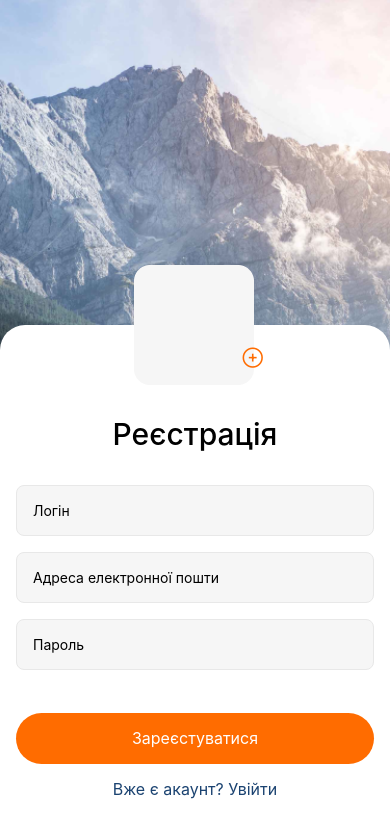
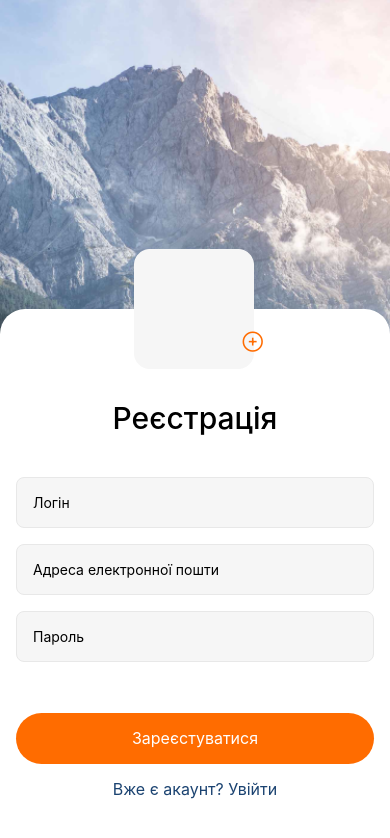
Before and after one commit to Pro100D/react-native-1, a React Native app: screen / in a window 390 px wide. Shown: the top 838 px of the page. Built offline with nearby package versions, Linux system fonts and the light colour scheme.

Commit message:
добавил оброботку инпутов и при сабмите вывожу поля формы в консоль

```diff
--- a/App.js
+++ b/App.js
@@ -1,17 +1,25 @@
 import { StatusBar } from "expo-status-bar";
-import { ImageBackground, StyleSheet, View } from "react-native";
+import {
+  ImageBackground,
+  Keyboard,
+  StyleSheet,
+  TouchableWithoutFeedback,
+  View,
+} from "react-native";
 import RegistrationScreen from "./src/screens/RegistrationScreen";
 import LoginScreen from "./src/screens/LoginScreen";
 import bacgraund from "./images/bacgraund.png";
 
 export default function App() {
   return (
+    <TouchableWithoutFeedback onPress={Keyboard.dismiss}>
       <View style={styles.container}>
         <ImageBackground source={bacgraund} style={styles.image}>
           <RegistrationScreen />
         </ImageBackground>
         <StatusBar style="auto" />
       </View>
+    </TouchableWithoutFeedback>
   );
 }
 
--- a/src/components/RegistrationInput.jsx
+++ b/src/components/RegistrationInput.jsx
@@ -1,29 +1,15 @@
 import { TextInput } from "react-native";
 
-export const RegistrationInputs = ({ focused, setFocused }) => {
+export const RegistrationInputs = ({
+  focused,
+  setFocused,
+  password,
+  setPassword,
+  email,
+  setEmail,
+}) => {
   return (
     <>
-      <TextInput
-        onFocus={() => {
-          setFocused("name");
-        }}
-        onBlur={() => {
-          setFocused("");
-        }}
-        name="name"
-        style={[
-          {
-            backgroundColor: "#F6F6F6",
-            borderWidth: 1,
-            borderColor: "#E8E8E8",
-            borderRadius: 8,
-
-            padding: 16,
-          },
-          focused === "name" && { borderColor: "#FF6C00" },
-        ]}
-        placeholder="Логін"
-      />
       <TextInput
         onFocus={() => {
           setFocused("email");
@@ -31,6 +17,8 @@ export const RegistrationInputs = ({ focused, setFocused }) => {
         onBlur={() => {
           setFocused("");
         }}
+        onChangeText={setEmail}
+        value={email}
         name="email"
         style={[
           {
@@ -38,12 +26,41 @@ export const RegistrationInputs = ({ focused, setFocused }) => {
             borderWidth: 1,
             borderColor: "#E8E8E8",
             borderRadius: 8,
-
+            marginVertical: 8,
             padding: 16,
           },
-          focused === "email" && { borderColor: "#FF6C00" },
+          focused === "email" && {
+            borderColor: "#FF6C00",
+            backgroundColor: "#FFFFFF",
+          },
         ]}
         placeholder="Адреса електронної пошти"
+      />
+      <TextInput
+        style={[
+          {
+            backgroundColor: "#F6F6F6",
+            borderWidth: 1,
+            borderColor: "#E8E8E8",
+            borderRadius: 8,
+            marginVertical: 8,
+            padding: 16,
+          },
+          focused === "password" && {
+            borderColor: "#FF6C00",
+            backgroundColor: "#FFFFFF",
+          },
+        ]}
+        placeholder="Пароль"
+        name="password"
+        onFocus={() => {
+          setFocused("password");
+        }}
+        onBlur={() => {
+          setFocused("");
+        }}
+        onChangeText={setPassword}
+        value={password}
       />
     </>
   );
--- a/src/components/SubmitButton.jsx
+++ b/src/components/SubmitButton.jsx
@@ -1,8 +1,8 @@
 import { Text, TouchableOpacity } from "react-native";
 
-export const ButtonSubmit = ({ styles, title }) => {
+export const ButtonSubmit = ({ styles, title, onPress }) => {
   return (
-    <TouchableOpacity style={styles.buttonSubmit}>
+    <TouchableOpacity style={styles.buttonSubmit} onPress={onPress}>
       <Text style={styles.buttonText}>{title}</Text>
     </TouchableOpacity>
   );
--- a/src/screens/LoginScreen.jsx
+++ b/src/screens/LoginScreen.jsx
@@ -12,6 +12,18 @@ import { useState } from "react";
 
 export default function LoginScreen() {
   const [focused, setFocused] = useState("");
+  const [password, setPassword] = useState("");
+  const [email, setEmail] = useState("");
+
+  const onSubmit = (e) => {
+    const values = {
+      password,
+      email,
+    };
+    console.log(values);
+    setPassword("");
+    setEmail("");
+  };
   return (
     <View style={styles.container}>
       <Text style={styles.title}>Увійти</Text>
@@ -24,11 +36,15 @@ export default function LoginScreen() {
               styles={styles}
               focused={focused}
               setFocused={setFocused}
+              password={password}
+              setPassword={setPassword}
+              email={email}
+              setEmail={setEmail}
             />
           </View>
         </TouchableWithoutFeedback>
       </KeyboardAvoidingView>
-      <ButtonSubmit styles={styles} title={"Увійти"} />
+      <ButtonSubmit styles={styles} title={"Увійти"} onPress={onSubmit} />
       <Text style={styles.logInText}>Немає акаунту? Зареєструватися</Text>
     </View>
   );
--- a/src/screens/RegistrationScreen.jsx
+++ b/src/screens/RegistrationScreen.jsx
@@ -5,7 +5,6 @@ import {
   StyleSheet,
   Text,
   TextInput,
-  TouchableWithoutFeedback,
   View,
 } from "react-native";
 import { RegistrationInputs } from "../components/RegistrationInput";
@@ -14,20 +13,45 @@ import { UserImage } from "../components/ImageUser";
 
 export default function RegistrationScreen() {
   const [focused, setFocused] = useState("");
+  const [name, setName] = useState("");
+  const [email, setEmail] = useState("");
+  const [password, setPassword] = useState("");
+
+  const onSubmit = (e) => {
+    const values = {
+      name,
+      password,
+      email,
+    };
+    console.log(values);
+    setPassword("");
+    setEmail("");
+    setName("");
+  };
 
   return (
     <View style={styles.container}>
       <UserImage styles={styles} />
       <Text style={styles.title}>Реєстрація</Text>
+
+      <View>
         <KeyboardAvoidingView
           behavior={Platform.OS == "ios" ? "padding" : "height"}
+          style={{ paddingVertical: -8 }}
         >
-        <TouchableWithoutFeedback>
-          <View style={styles.flexContainerInputs}>
-            <RegistrationInputs focused={focused} setFocused={setFocused} />
           <TextInput
+            onFocus={() => {
+              setFocused("name");
+            }}
+            onBlur={() => {
+              setFocused("");
+            }}
+            onChangeText={setName}
+            value={name}
+            name="name"
             style={[
               {
+                marginVertical: 8,
                 backgroundColor: "#F6F6F6",
                 borderWidth: 1,
                 borderColor: "#E8E8E8",
@@ -35,21 +59,30 @@ export default function RegistrationScreen() {
 
                 padding: 16,
               },
-                focused === "password" && { borderColor: "#FF6C00" },
+              focused === "name" && {
+                borderColor: "#FF6C00",
+                backgroundColor: "#FFFFFF",
+              },
             ]}
-              placeholder="Пароль"
-              name="password"
-              onFocus={() => {
-                setFocused("password");
-              }}
-              onBlur={() => {
-                setFocused("");
-              }}
+            placeholder="Логін"
           />
+          <RegistrationInputs
+            focused={focused}
+            setFocused={setFocused}
+            password={password}
+            setPassword={setPassword}
+            email={email}
+            setEmail={setEmail}
+          />
+
+          <ButtonSubmit
+            styles={styles}
+            title={"Зареєстуватися"}
+            onPress={onSubmit}
+          />
+        </KeyboardAvoidingView>
       </View>
-        </TouchableWithoutFeedback>
-      </KeyboardAvoidingView>
-      <ButtonSubmit styles={styles} title={"Зареєстуватися"} />
+
       <Text style={styles.logInText}>Вже є акаунт? Увійти</Text>
     </View>
   );
@@ -73,11 +106,7 @@ const styles = StyleSheet.create({
     bottom: 14,
     left: 107,
   },
-  flexContainerInputs: {
-    gap: 16,
 
-    marginBottom: 43,
-  },
   title: {
     fontWeight: 500,
     fontSize: 30,
@@ -93,6 +122,7 @@ const styles = StyleSheet.create({
     fontSize: 16,
     lineHeight: 19,
     marginBottom: 16,
+    marginTop: 43,
   },
   logInText: {
     color: "#1B4371",
```
Lines whose indentation alone changed are shown as unchanged.
